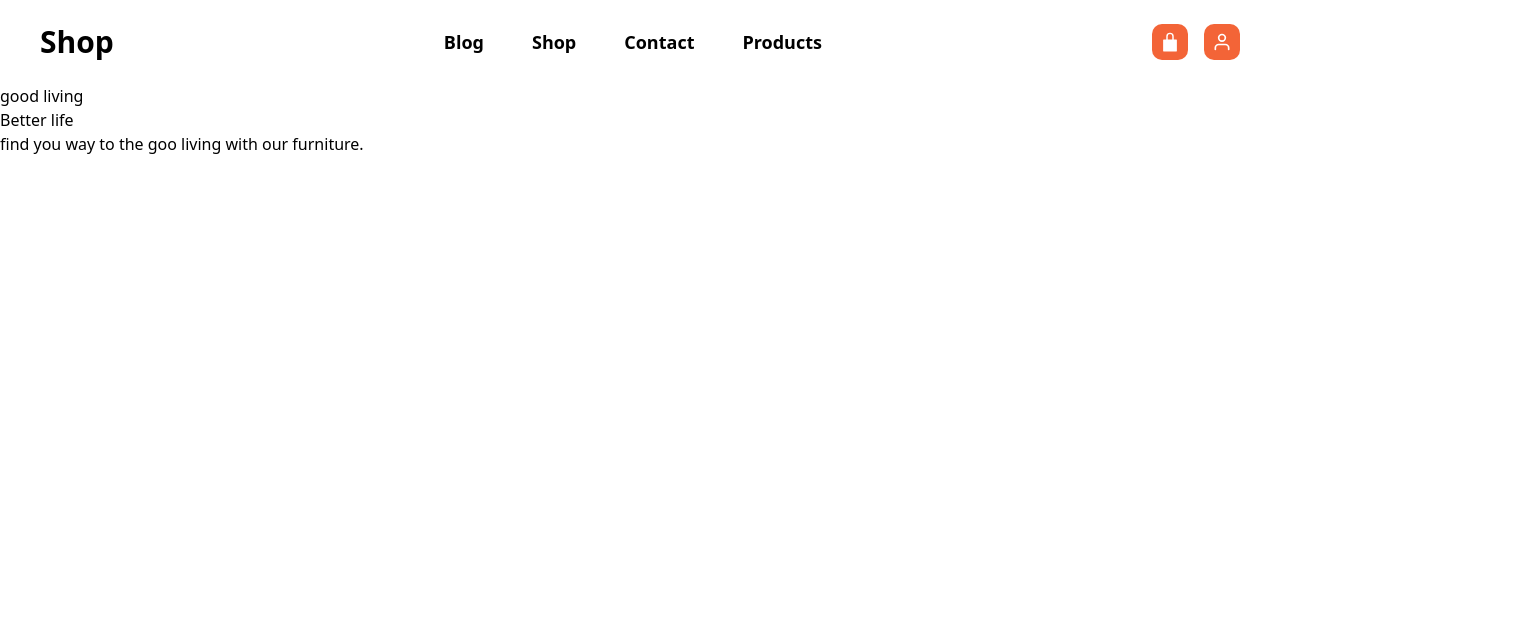
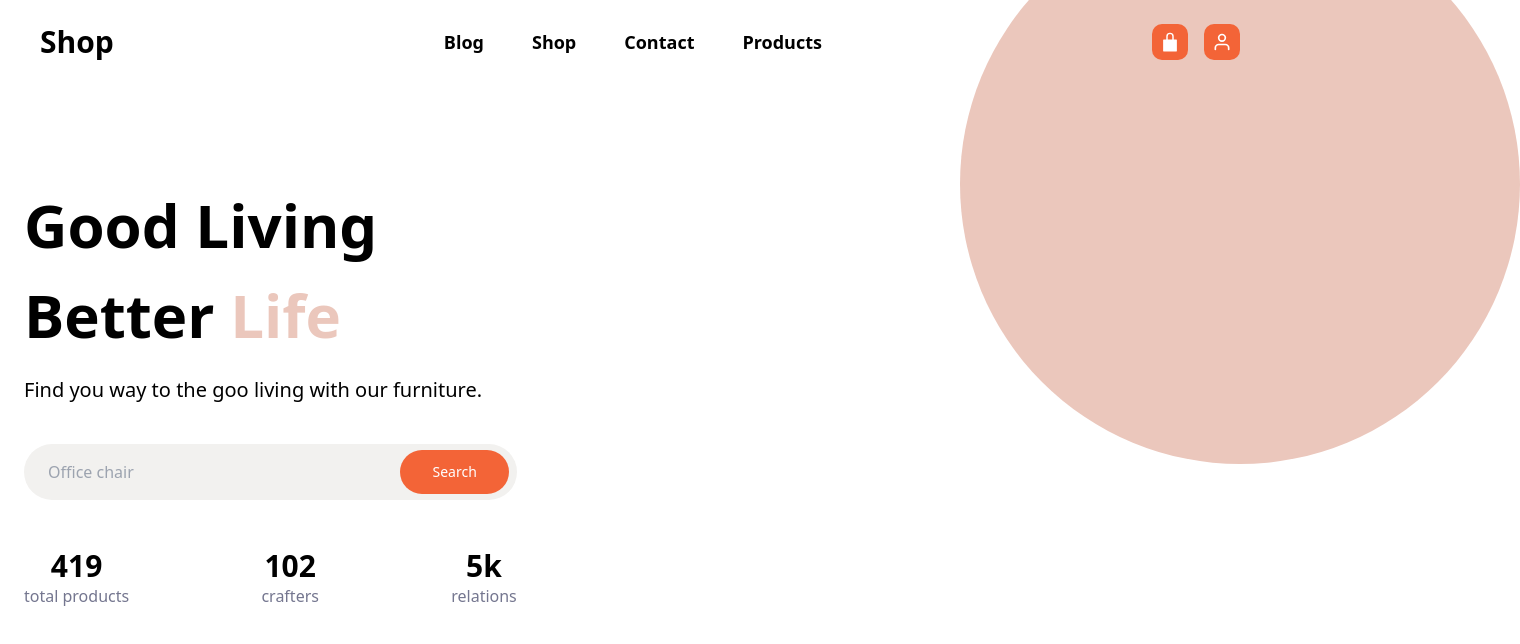
Before and after one commit to zablon-oigo/react-shop, a React (Vite) app: page / in a window 1280 px wide. Shown: the top 644 px of the page, 1520 px wide, since content can reach past the window. Built offline with nearby package versions, Linux system fonts and the light colour scheme.

Commit message:
Adding page header

```diff
--- a/src/components/Home.jsx
+++ b/src/components/Home.jsx
@@ -1,13 +1,44 @@
 function Home() {
   return (
     <>
-    <div className="">
-     <div className=""></div>
-     <div className="">
-        <h1 className="">
-            good living <br />Better <span className="">life</span>
+    <div className="px-6">
+     <div className="hidden lg:block absolute -z-10 bg-primary rounded-full xl:h-[35rem] xl:w-[35rem] lg:w-[32rem] lg:h-[32rem] -top-24 -right-60">
+
+     </div>
+     <div className="items-center justify-between pt-24 lg:flex gap-x-8">
+        <div className="lg:w-2/5">
+        <h1 className="font-semibold capitalize lg:text-6xl lg:leading-normal">
+            good living <br />Better <span className="text-primary">life</span>
         </h1>
-        <p className="">find you way to the goo living with our furniture.</p>
+        <p className="py-4 xl:text-xl first-letter:capitalize">find you way to the goo living with our furniture.</p>
+        <div className="relative flex flex-col justify-center my-6 -z-10 h-14">
+          <input type="text" placeholder="Office chair"
+          className="w-full h-full pl-6 text-base border-none rounded-full outline-none bg-light andolute"
+           />
+          <button className="bg-secondary text-white rounded-full px-8 text-sm absolute border-none right-2 h-[80%] hoverBtn">
+            Search
+          </button>
+        </div>
+          <div className="flex justify-between my-12">
+            <span className="text-center">
+              <h6 className="text-3xl font-semibold">419</h6>
+              <p className="text-gray">total products</p>
+            </span>
+            <span className="text-center">
+              <h6 className="text-3xl font-semibold">102</h6>
+              <p className="text-gray">crafters</p>
+            </span>
+            <span className="text-center">
+              <h6 className="text-3xl font-semibold">5k</h6>
+              <p className="text-gray">relations</p>
+            </span>
+          </div>
+        </div>
+        <div className="">
+          <div className="relative z-10 lg:w-1/2">
+          <img src="" alt="" className="w-full" />
+          </div>
+        </div>
      </div>
     </div>
     </>
```
